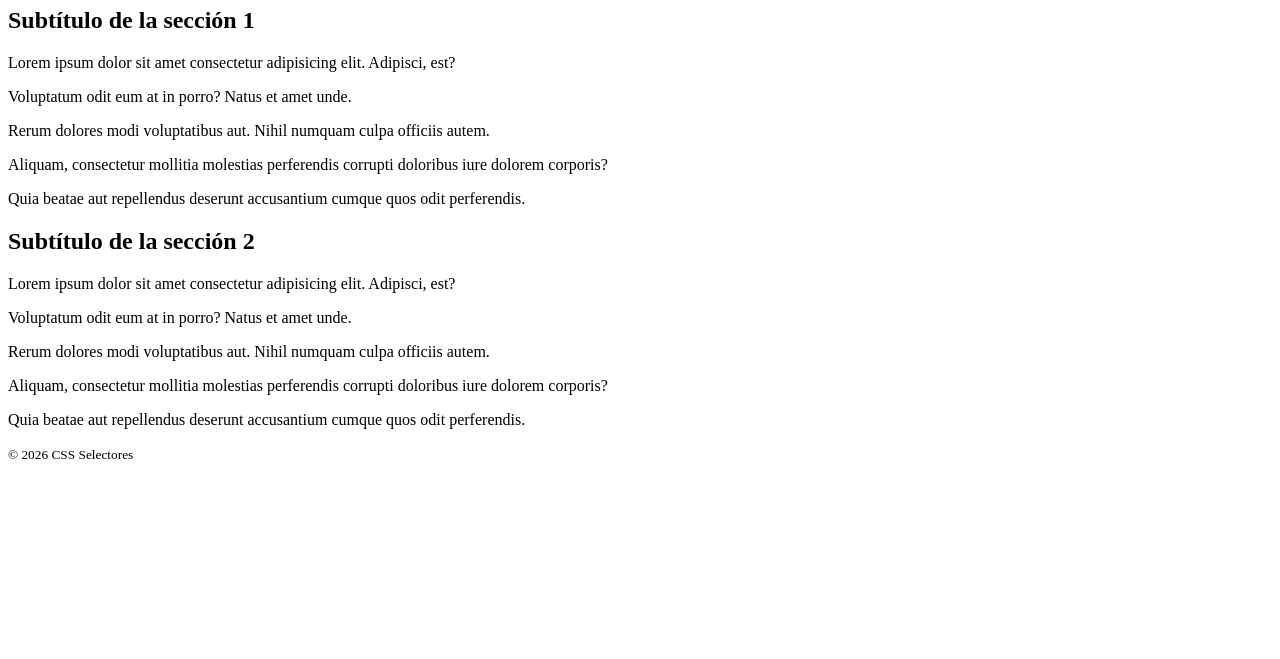
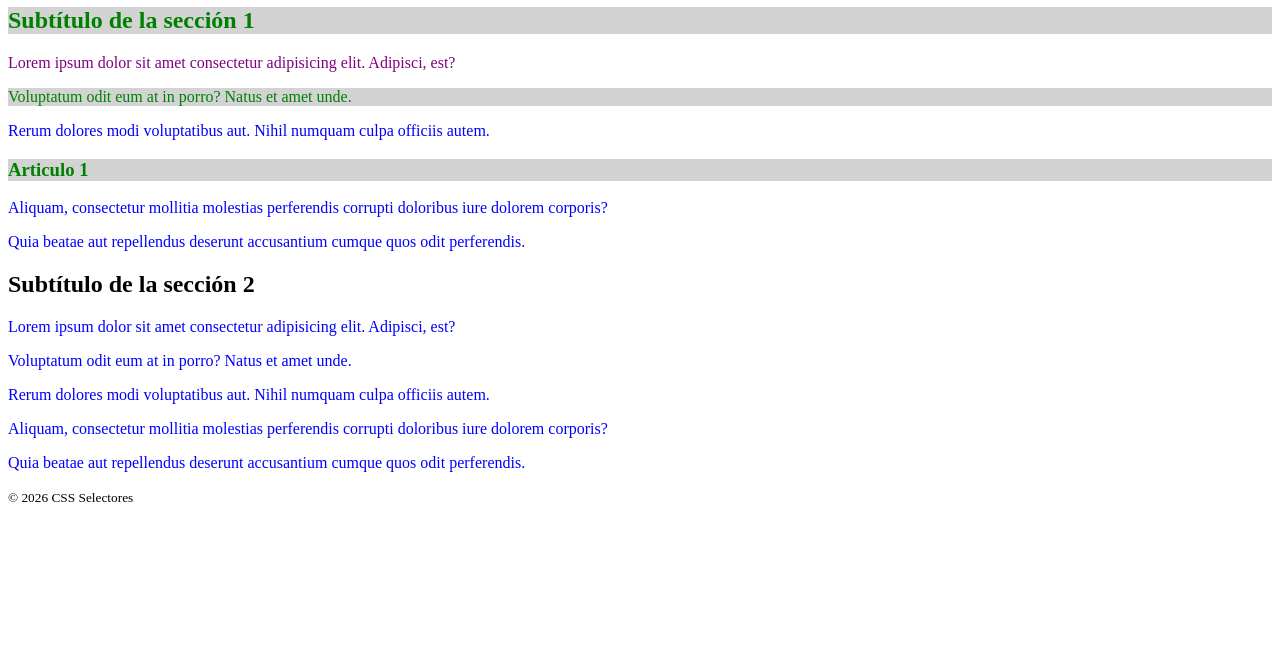
Before and after one commit to Albema1990/css-selectores-2, a plain HTML site: page index.html in a window 1280 px wide. Shown: the part 141-800 px from the top of the page. Drawn offline with Linux system fonts and the light colour scheme.

Commit message:
Selectores basicos

```diff
--- a/index.html
+++ b/index.html
@@ -1,9 +1,10 @@
-<!DOCTYPE html>
+<!doctype html>
 <html lang="es">
   <head>
-    <meta charset="UTF-8">
-    <meta name="viewport" content="width=device-width, initial-scale=1.0">
+    <meta charset="UTF-8" />
+    <meta name="viewport" content="width=device-width, initial-scale=1.0" />
     <title>CSS Selectores</title>
+    <link rel="stylesheet" href="style.css" />
   </head>
   <body>
     <header>
@@ -20,21 +21,49 @@
       <h1>CSS Selectores</h1>
 
       <section>
-            <h2>Subtítulo de la sección 1</h2>
-            <p>Lorem ipsum dolor sit amet consectetur adipisicing elit. Adipisci, est?</p>
-            <p>Voluptatum odit eum at in porro? Natus et amet unde.</p>
-            <p>Rerum dolores modi voluptatibus aut. Nihil numquam culpa officiis autem.</p>
-            <p>Aliquam, consectetur mollitia molestias perferendis corrupti doloribus iure dolorem corporis?</p>
-            <p>Quia beatae aut repellendus deserunt accusantium cumque quos odit perferendis.</p>
+        <h2 class="color-verde">Subtítulo de la sección 1</h2>
+        <p id="primer-parrafo">
+          Lorem ipsum dolor sit amet consectetur adipisicing elit. Adipisci,
+          est?
+        </p>
+        <p class="color-verde">Voluptatum odit eum at in porro? Natus et amet unde.</p>
+        <p>
+          Rerum dolores modi voluptatibus aut. Nihil numquam culpa officiis
+          autem.
+        </p>
+
+        <article>
+          <h3 class="color-verde">Articulo 1</h3>
+          <p>
+            Aliquam, consectetur mollitia molestias perferendis corrupti
+            doloribus iure dolorem corporis?
+          </p>
+          <p>
+            Quia beatae aut repellendus deserunt accusantium cumque quos odit
+            perferendis.
+          </p>
+        </article>
       </section>
 
       <section>
         <h2>Subtítulo de la sección 2</h2>
-            <p>Lorem ipsum dolor sit amet consectetur adipisicing elit. Adipisci, est?</p>
+        <p>
+          Lorem ipsum dolor sit amet consectetur adipisicing elit. Adipisci,
+          est?
+        </p>
         <p>Voluptatum odit eum at in porro? Natus et amet unde.</p>
-            <p>Rerum dolores modi voluptatibus aut. Nihil numquam culpa officiis autem.</p>
-            <p>Aliquam, consectetur mollitia molestias perferendis corrupti doloribus iure dolorem corporis?</p>
-            <p>Quia beatae aut repellendus deserunt accusantium cumque quos odit perferendis.</p>
+        <p>
+          Rerum dolores modi voluptatibus aut. Nihil numquam culpa officiis
+          autem.
+        </p>
+        <p>
+          Aliquam, consectetur mollitia molestias perferendis corrupti doloribus
+          iure dolorem corporis?
+        </p>
+        <p>
+          Quia beatae aut repellendus deserunt accusantium cumque quos odit
+          perferendis.
+        </p>
       </section>
     </main>
 
--- /dev/null
+++ b/style.css
@@ -0,0 +1,17 @@
+h1 {
+    color: red;
+}
+
+p {
+    color: blue;
+}
+
+.color-verde {
+    color: green;
+    background-color: lightgray;
+}
+
+#primer-parrafo {
+    color: purple;
+    background-color: transparent;
+}
```
Lines whose indentation alone changed are shown as unchanged.
